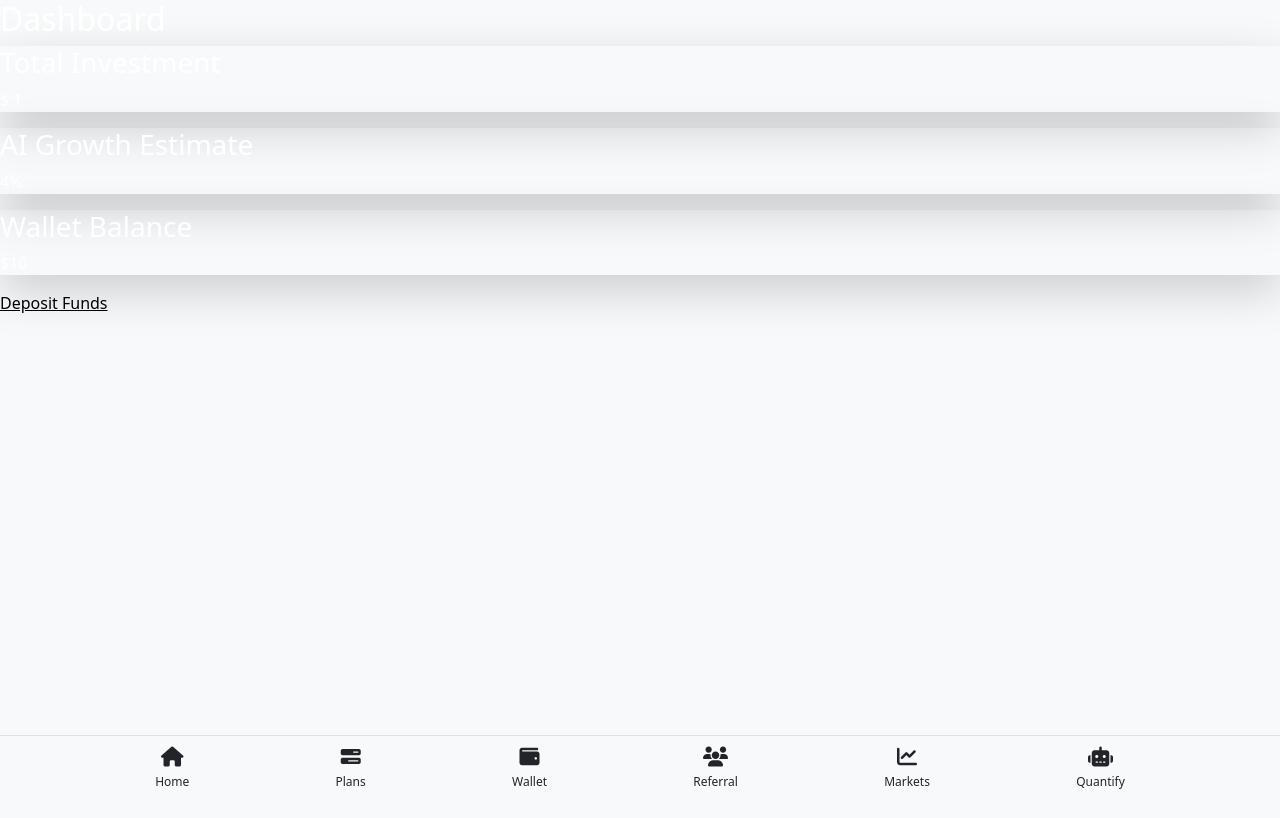
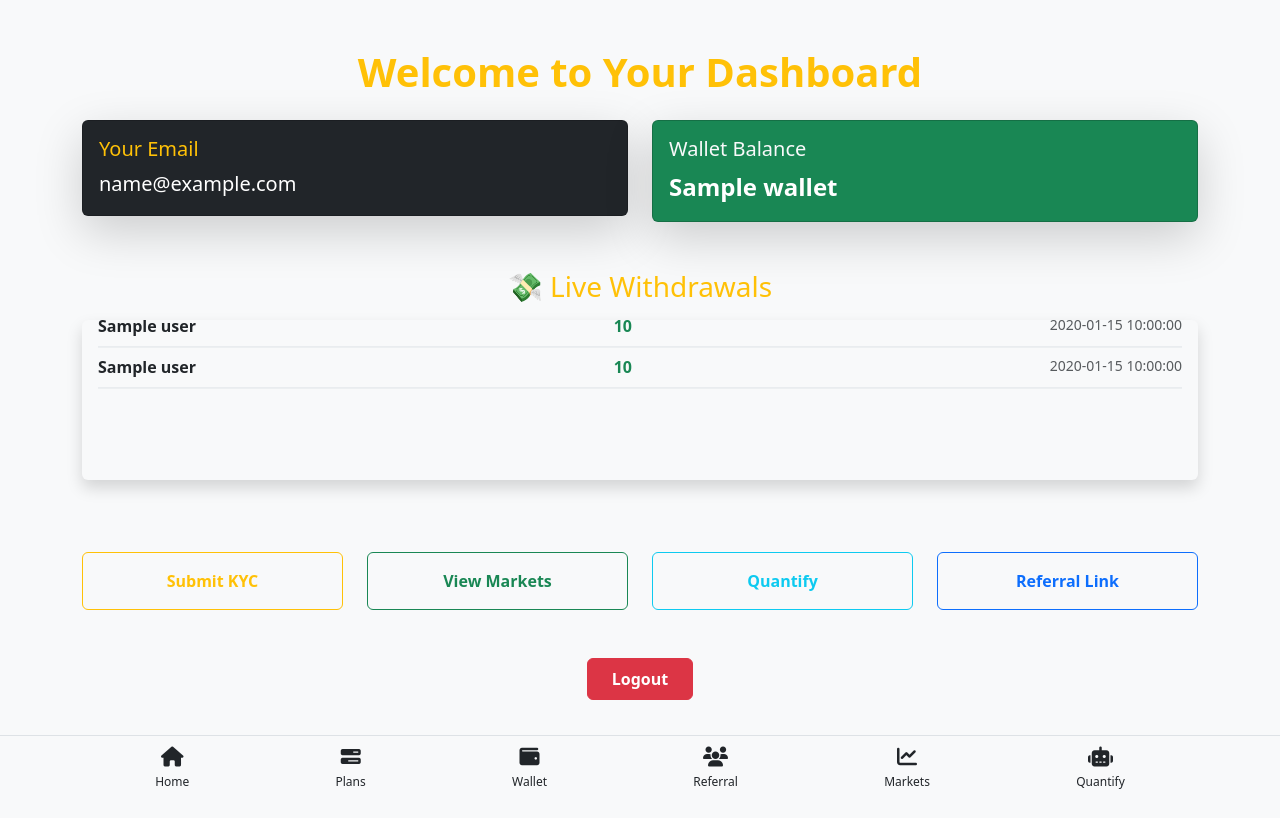
Before and after one commit to vumiiliakonga2-ctrl/-ai-invest-app, a Flask app: template templates/dashboard.html in a window 1280 px wide. Before the commit the page ends 789 px from the top, so only its background shows below. Run offline with Flask 3, Linux system fonts and the light colour scheme; the template is opened without the code that fills it: most values are stand-ins (such as "Sample title", 1, 10 or a date in 2020).

Commit message:
Update dashboard.html

```diff
--- a/templates/dashboard.html
+++ b/templates/dashboard.html
@@ -1,51 +1,73 @@
 {% extends "base.html" %}
-{% block title %}Dashboard - AI Crypto Investment{% endblock %}
+{% block title %}Dashboard - AI Crypto{% endblock %}
 
 {% block content %}
-<div class="min-h-screen bg-gray-900 text-white p-6">
-  <h2 class="text-3xl font-bold mb-6">Dashboard</h2>
+<div class="container py-5">
+  <h1 class="mb-4 text-center text-warning fw-bold">Welcome to Your Dashboard</h1>
 
-  <div class="grid grid-cols-1 md:grid-cols-3 gap-6">
-    <div class="bg-gray-800 p-6 rounded-2xl shadow-lg">
-      <h3 class="text-xl font-semibold text-yellow-400 mb-2">Total Investment</h3>
-      <p class="text-2xl">$ {{ total_investment }}</p>
+  <!-- User Info Cards -->
+  <div class="row g-4">
+    <div class="col-md-6">
+      <div class="card text-white bg-dark shadow-lg">
+        <div class="card-body">
+          <h5 class="card-title text-warning">Your Email</h5>
+          <p class="card-text fs-5">{{ email }}</p>
         </div>
-    <div class="bg-gray-800 p-6 rounded-2xl shadow-lg">
-      <h3 class="text-xl font-semibold text-yellow-400 mb-2">AI Growth Estimate</h3>
-      <p class="text-2xl text-green-400">{{ growth_rate }}%</p>
-    </div>
-    <div class="bg-gray-800 p-6 rounded-2xl shadow-lg">
-      <h3 class="text-xl font-semibold text-yellow-400 mb-2">Wallet Balance</h3>
-      <p class="text-2xl">${{ wallet_balance }}</p>
       </div>
     </div>
 
-  <div class="mt-10">
-    <a href="/deposit" class="bg-yellow-400 hover:bg-yellow-500 text-black font-semibold px-6 py-3 rounded-xl transition duration-300">
-      Deposit Funds
-    </a>
+    <div class="col-md-6">
+      <div class="card text-white bg-success shadow-lg">
+        <div class="card-body">
+          <h5 class="card-title text-light">Wallet Balance</h5>
+          <p class="card-text fs-4 fw-bold">{{ wallet }}</p>
         </div>
       </div>
-{% endblock %}
-<!-- Live Withdrawals - Scrolling -->
-<div class="mt-12 max-w-md mx-auto">
-  <h2 class="text-xl font-semibold text-yellow-400 mb-4 text-center">💸 Live Withdrawals</h2>
+    </div>
+  </div>
 
-  <div class="overflow-hidden h-40 relative rounded-xl border border-gray-700">
-    <div id="withdrawal-scroll" class="absolute w-full space-y-4 animate-scroll">
+  <!-- Scrollable Fake Withdrawals -->
+  <div class="mt-5">
+    <h3 class="text-center text-warning mb-3">💸 Live Withdrawals</h3>
+    <div class="position-relative overflow-hidden rounded bg-light shadow" style="height: 160px;">
+      <div class="position-absolute w-100 animate-scroll px-3 py-2">
         {% for w in withdrawals %}
-        <div class="flex justify-between text-sm bg-gray-800 p-3 rounded-xl shadow text-gray-300">
-          <span><strong>{{ w.user }}</strong> withdrew</span>
-          <span class="text-green-400 font-bold">{{ w.amount }}</span>
+        <div class="d-flex justify-content-between border-bottom py-2">
+          <span class="fw-semibold text-dark">{{ w.user }}</span>
+          <span class="text-success fw-bold">{{ w.amount }}</span>
+          <span class="text-muted small">{{ w.time }}</span>
         </div>
         {% endfor %}
-      <!-- Repeat for seamless scroll -->
+        <!-- Repeat for smooth scroll -->
         {% for w in withdrawals %}
-        <div class="flex justify-between text-sm bg-gray-800 p-3 rounded-xl shadow text-gray-300">
-          <span><strong>{{ w.user }}</strong> withdrew</span>
-          <span class="text-green-400 font-bold">{{ w.amount }}</span>
+        <div class="d-flex justify-content-between border-bottom py-2">
+          <span class="fw-semibold text-dark">{{ w.user }}</span>
+          <span class="text-success fw-bold">{{ w.amount }}</span>
+          <span class="text-muted small">{{ w.time }}</span>
         </div>
         {% endfor %}
       </div>
     </div>
   </div>
+
+  <!-- Quick Links -->
+  <div class="row mt-5 g-4">
+    <div class="col-md-3 col-6">
+      <a href="/kyc" class="btn btn-outline-warning w-100 py-3 fw-bold">Submit KYC</a>
+    </div>
+    <div class="col-md-3 col-6">
+      <a href="/markets" class="btn btn-outline-success w-100 py-3 fw-bold">View Markets</a>
+    </div>
+    <div class="col-md-3 col-6">
+      <a href="/quantify" class="btn btn-outline-info w-100 py-3 fw-bold">Quantify</a>
+    </div>
+    <div class="col-md-3 col-6">
+      <a href="/referral" class="btn btn-outline-primary w-100 py-3 fw-bold">Referral Link</a>
+    </div>
+  </div>
+
+  <div class="text-center mt-5">
+    <a href="/logout" class="btn btn-danger px-4 py-2 fw-bold">Logout</a>
+  </div>
+</div>
+{% endblock %}
```
Lines whose indentation alone changed are shown as unchanged.
